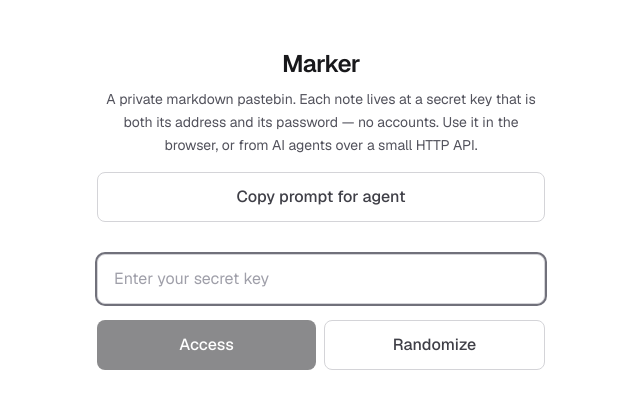
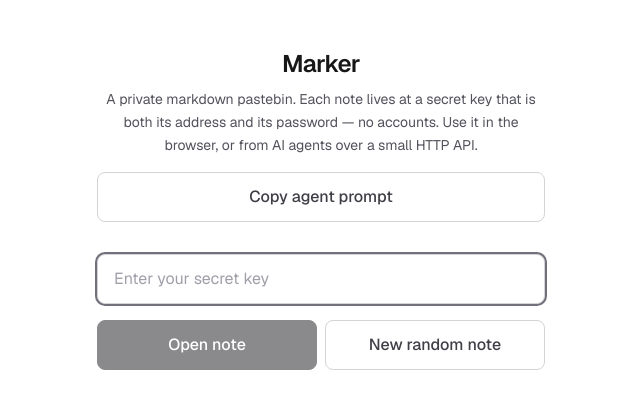
Before and after one commit to lawrenceluk/marker, a Next.js app: page / in a window 1280 px wide. Shown: the top 408 px of the page, without its empty margins (319-959 px from the left). Built offline with nearby package versions, Linux system fonts and the light colour scheme; no server answers.

Commit message:
polish(home): verb+object button labels, labelled key input
Co-authored-by: lawrenceluk <lawrenceluk@users.noreply.github.com>

```diff
--- a/app/components/HomeIdle.tsx
+++ b/app/components/HomeIdle.tsx
@@ -2,6 +2,7 @@
 
 import { CopyButton } from "./CopyButton";
 import { KeyInput } from "./KeyInput";
+import { secondaryButtonClass } from "./controlStyles";
 import { MARKER_AGENT_PROMPT } from "../lib/agentPrompt";
 
 interface HomeIdleProps {
@@ -21,7 +22,7 @@ export function HomeIdle({
     <div className="mx-auto flex w-full max-w-md flex-col gap-8">
       <div className="flex flex-col items-center gap-4 text-center">
         <div className="space-y-2">
-          <h1 className="text-2xl font-semibold tracking-tight text-zinc-900 dark:text-zinc-100">
+          <h1 className="text-2xl font-semibold tracking-tight text-foreground">
             Marker
           </h1>
           <p className="text-sm leading-relaxed text-zinc-600 dark:text-zinc-400">
@@ -32,9 +33,9 @@ export function HomeIdle({
         </div>
         <CopyButton
           text={MARKER_AGENT_PROMPT}
-          label="Copy prompt for agent"
+          label="Copy agent prompt"
           copiedLabel="Copied agent prompt"
-          className="w-full px-4 py-3 rounded-lg border border-zinc-300 dark:border-zinc-700 text-zinc-700 dark:text-zinc-300 font-medium hover:bg-zinc-100 dark:hover:bg-zinc-800 disabled:opacity-50 transition-colors"
+          className={`w-full px-4 py-3 ${secondaryButtonClass}`}
         />
       </div>
       <KeyInput
--- a/app/components/KeyInput.tsx
+++ b/app/components/KeyInput.tsx
@@ -1,6 +1,11 @@
 "use client";
 
 import { useState } from "react";
+import {
+  primaryButtonClass,
+  secondaryButtonClass,
+  textInputClass,
+} from "./controlStyles";
 
 interface KeyInputProps {
   onSubmit: (key: string) => void;
@@ -33,7 +38,8 @@ export function KeyInput({
           value={key}
           onChange={(e) => setKey(e.target.value)}
           placeholder="Enter your secret key"
-          className="w-full px-4 py-3 rounded-lg border border-zinc-300 dark:border-zinc-700 bg-white dark:bg-zinc-900 text-zinc-900 dark:text-zinc-100 placeholder-zinc-400 dark:placeholder-zinc-500 focus:outline-none focus:ring-2 focus:ring-zinc-500 dark:focus:ring-zinc-400"
+          aria-label="Secret key"
+          className={`w-full px-4 py-3 ${textInputClass}`}
           disabled={busy}
           autoFocus
         />
@@ -41,17 +47,17 @@ export function KeyInput({
           <button
             type="submit"
             disabled={!key.trim() || busy}
-            className="flex-1 px-4 py-3 rounded-lg bg-zinc-900 dark:bg-zinc-100 text-white dark:text-zinc-900 font-medium hover:bg-zinc-700 dark:hover:bg-zinc-300 disabled:opacity-50 disabled:cursor-not-allowed transition-colors"
+            className={`flex-1 px-4 py-3 ${primaryButtonClass}`}
           >
-            {isLoading ? "Loading..." : "Access"}
+            {isLoading ? "Opening…" : "Open note"}
           </button>
           <button
             type="button"
             onClick={onRandomize}
             disabled={busy}
-            className="flex-1 px-4 py-3 rounded-lg border border-zinc-300 dark:border-zinc-700 text-zinc-700 dark:text-zinc-300 font-medium hover:bg-zinc-100 dark:hover:bg-zinc-800 disabled:opacity-50 disabled:cursor-not-allowed transition-colors"
+            className={`flex-1 px-4 py-3 ${secondaryButtonClass}`}
           >
-            {isRandomizing ? "Finding key..." : "Randomize"}
+            {isRandomizing ? "Creating…" : "New random note"}
           </button>
         </div>
       </div>
```
